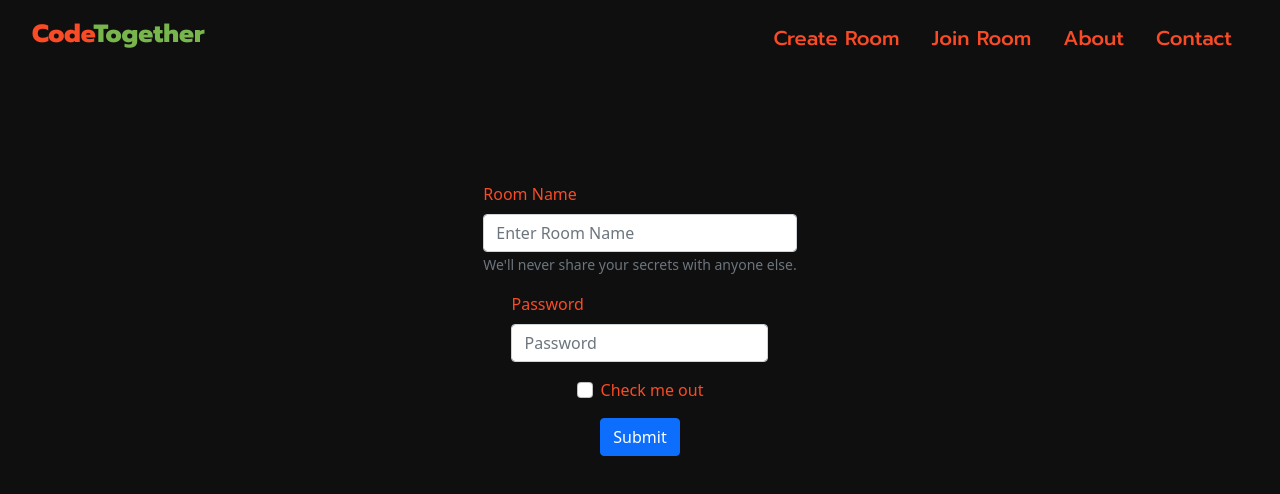
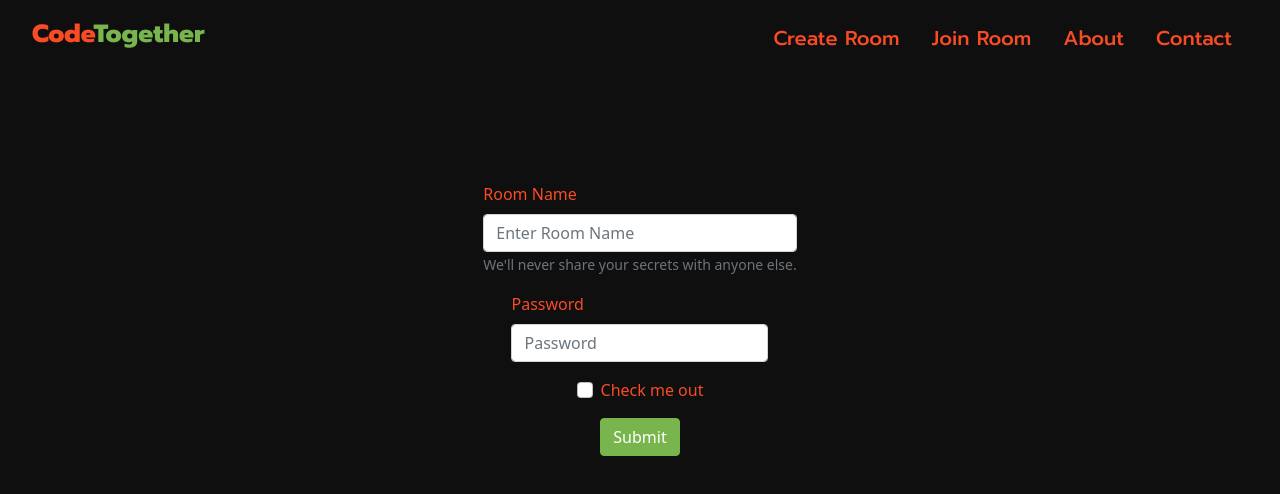
Before and after one commit to tejasvi541/code-together, a React (Create React App) app: page /create-room in a window 1280 px wide. Shown: the top 494 px of the page. Built offline with nearby package versions, Linux system fonts and the light colour scheme; no server answers.

Commit message:
Minor Bugs

```diff
--- a/src/pages/CreateRoom/CreateRoom.js
+++ b/src/pages/CreateRoom/CreateRoom.js
@@ -1,19 +1,23 @@
-import React from "react";
-import { makeStyles } from "@mui/styles";
-import { Form, Button } from "react-bootstrap";
+import React from 'react';
+import { makeStyles } from '@mui/styles';
+import { Form, Button } from 'react-bootstrap';
 
 const useStyles = makeStyles(() => ({
   root: {
-    display: "flex",
-    justifyContent: "center",
-    alignItems: "center",
+    display: 'flex',
+    justifyContent: 'center',
+    alignItems: 'center',
   },
   form: {
-    justifyItems: "center",
-    margin: "2rem",
-    position: "relative",
-    color: "#F94B25",
-    top: "75px",
+    justifyItems: 'center',
+    margin: '2rem',
+    position: 'relative',
+    color: '#F94B25',
+    top: '75px',
+  },
+  btn: {
+    backgroundColor: '#78B64D!important',
+    borderColor: '#78B64D!important',
   },
 }));
 
@@ -37,7 +41,7 @@
         <Form.Group className="mb-3" controlId="formBasicCheckbox">
           <Form.Check type="checkbox" label="Check me out" />
         </Form.Group>
-        <Button variant="primary" type="submit">
+        <Button className={classes.btn} variant="primary" type="submit">
           Submit
         </Button>
       </Form>
```
Also changed, not shown: 1 other file (tests, documents, lock files or other folders).
